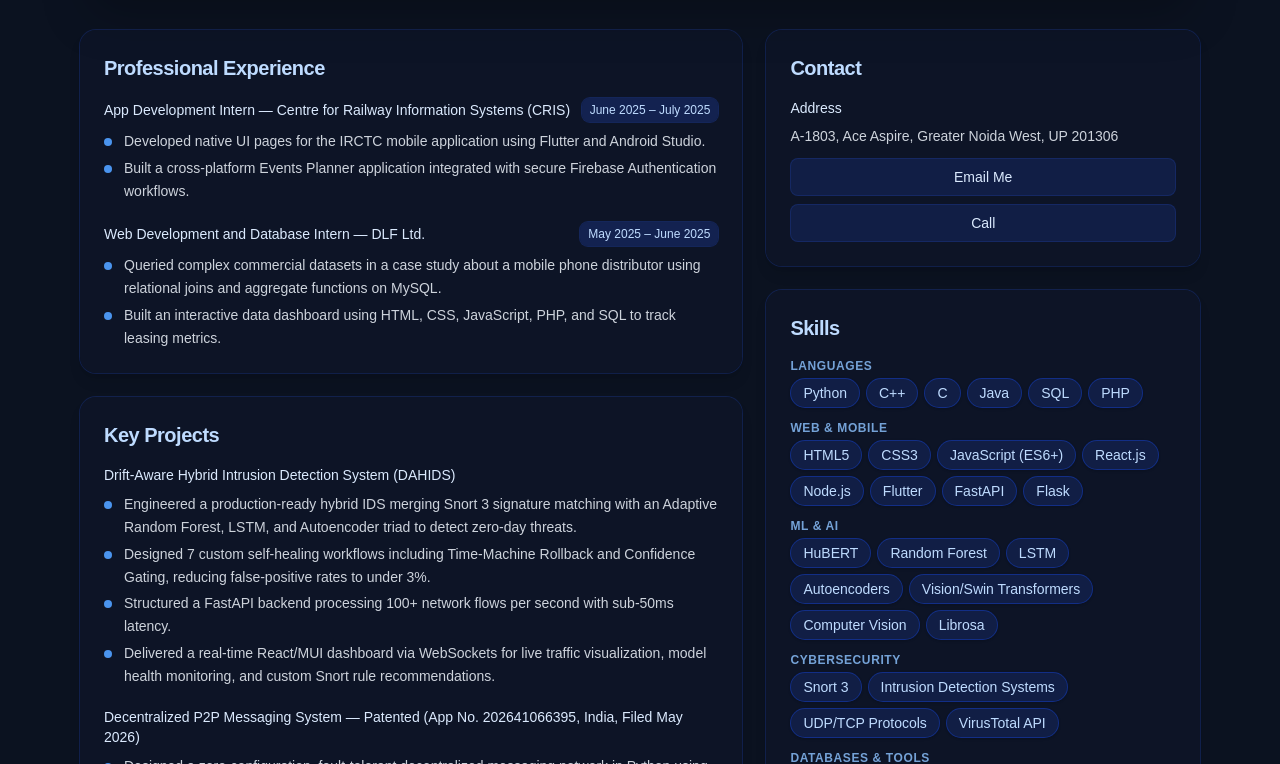
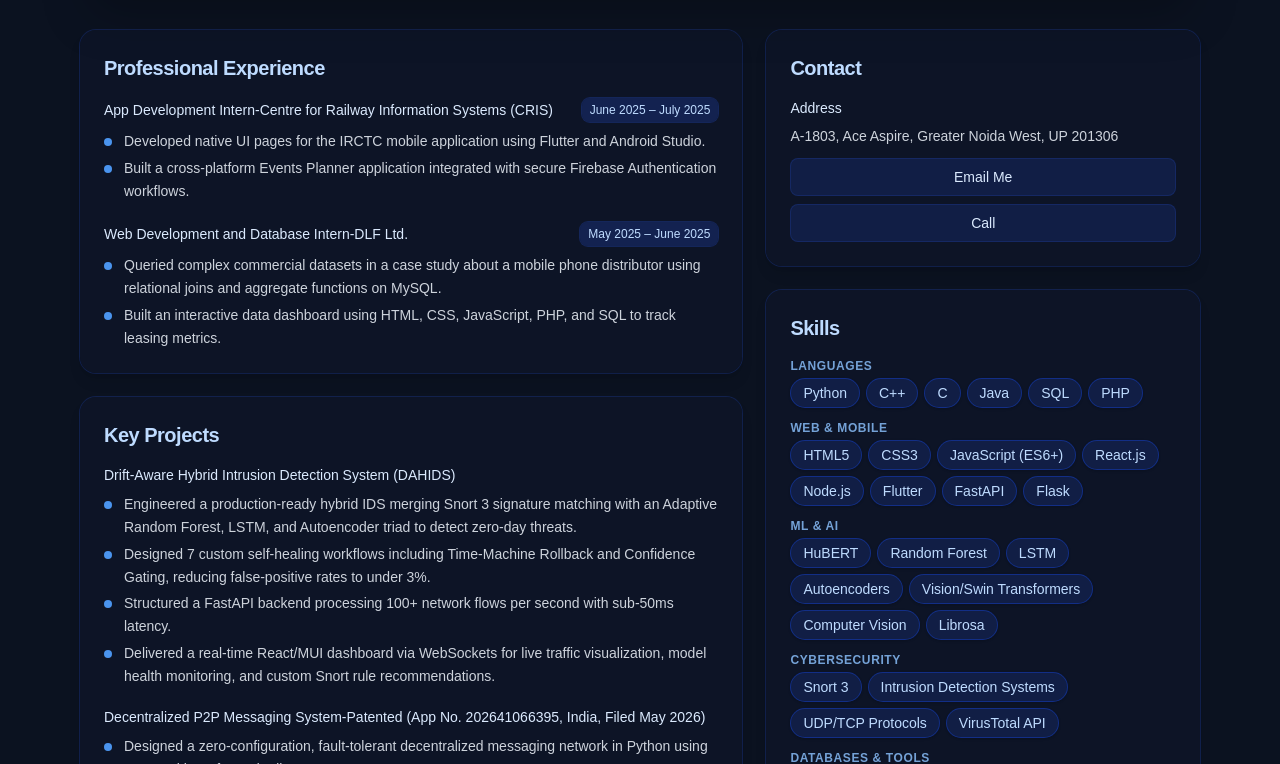
Before and after one commit to Aakash10032005/my-portfolio, a Next.js app: page / in a window 1280 px wide. Shown: the part 276-1040 px from the top of the page. Built offline with nearby package versions, Linux system fonts and the light colour scheme.

Commit message:
res grammar update

```diff
--- a/app/page.tsx
+++ b/app/page.tsx
@@ -43,7 +43,7 @@ const data = {
   ],
   internships: [
     {
-      title: "App Development Intern — Centre for Railway Information Systems (CRIS)",
+      title: "App Development Intern-Centre for Railway Information Systems (CRIS)",
       when: "June 2025 – July 2025",
       bullets: [
         "Developed native UI pages for the IRCTC mobile application using Flutter and Android Studio.",
@@ -51,7 +51,7 @@ const data = {
       ],
     },
     {
-      title: "Web Development and Database Intern — DLF Ltd.",
+      title: "Web Development and Database Intern-DLF Ltd.",
       when: "May 2025 – June 2025",
       bullets: [
         "Queried complex commercial datasets in a case study about a mobile phone distributor using relational joins and aggregate functions on MySQL.",
@@ -70,7 +70,7 @@ const data = {
       ],
     },
     {
-      title: "Decentralized P2P Messaging System — Patented (App No. 202641066395, India, Filed May 2026)",
+      title: "Decentralized P2P Messaging System-Patented (App No. 202641066395, India, Filed May 2026)",
       bullets: [
         "Designed a zero-configuration, fault-tolerant decentralized messaging network in Python using UDP multicast for node discovery.",
         "Implemented gossip protocol and anti-entropy mechanisms over TCP for eventual consistency, with Lamport logical clocks for absolute event ordering.",
```
